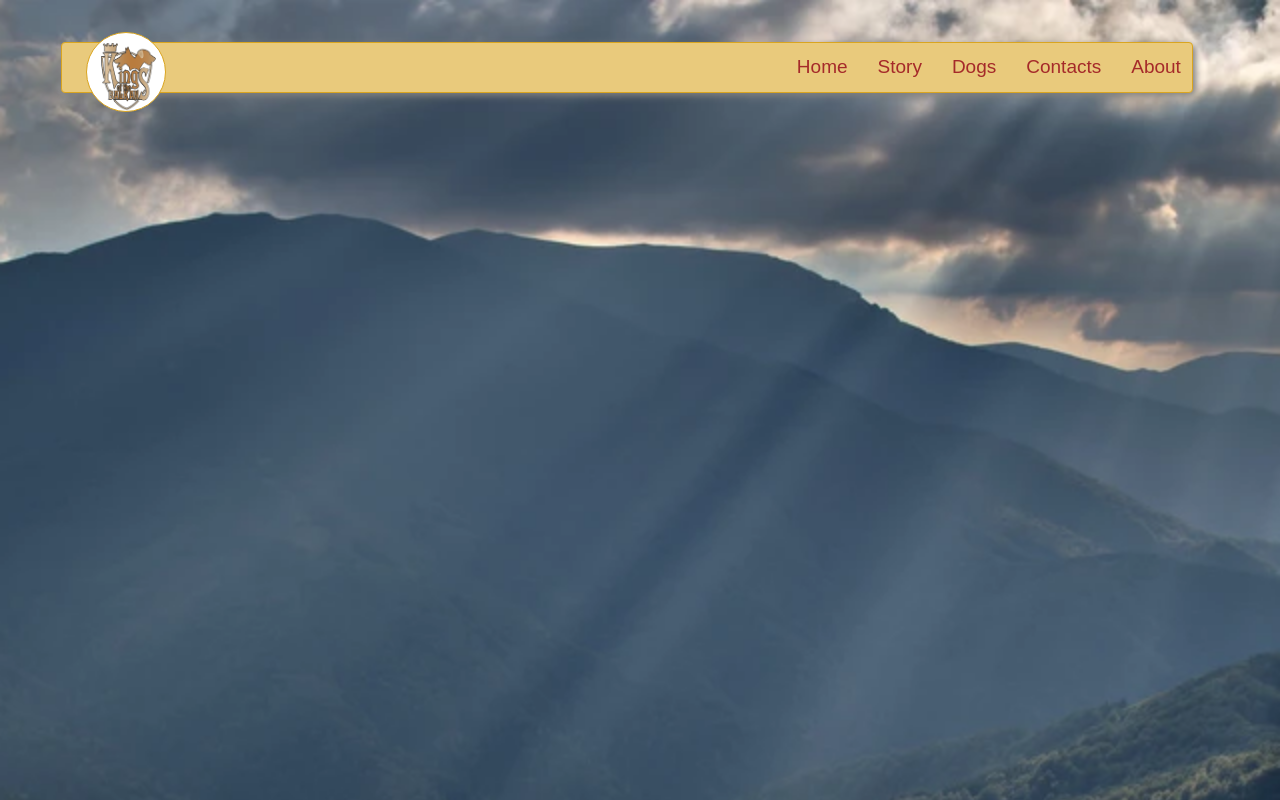
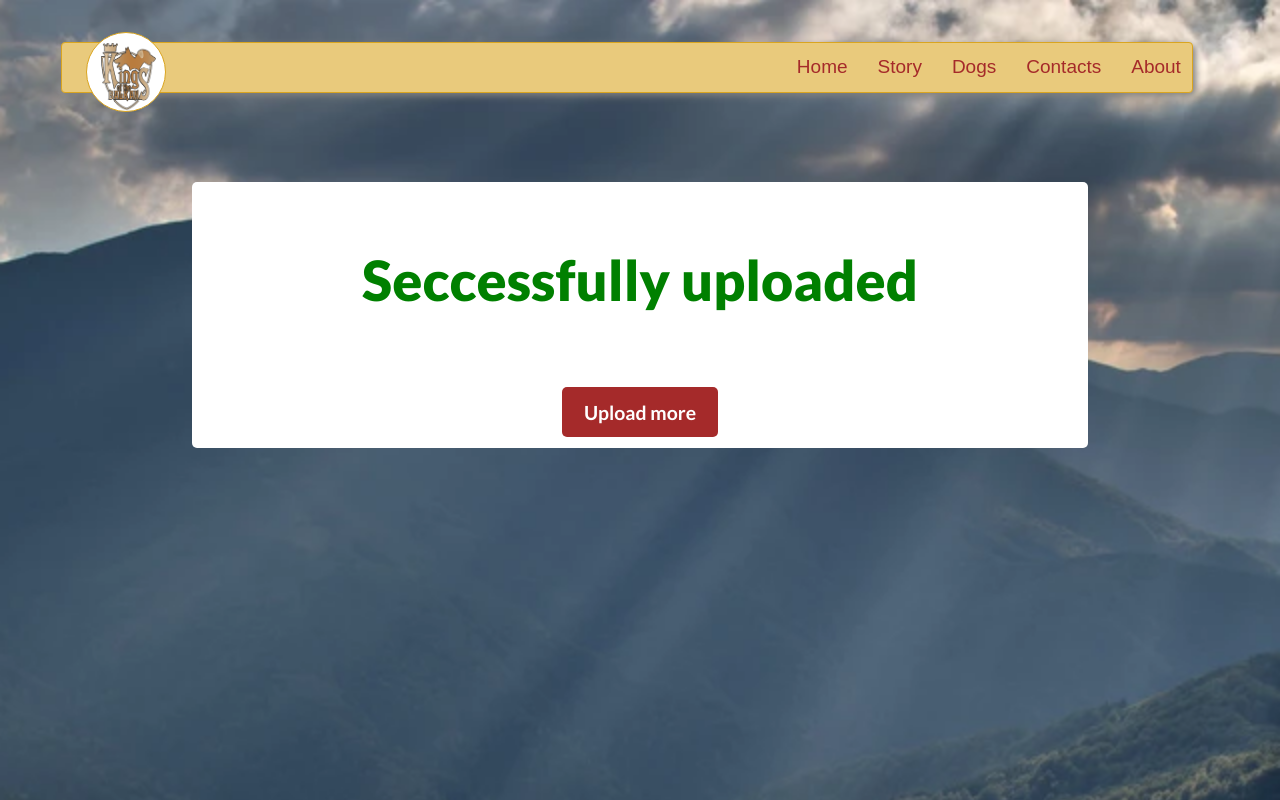
Before and after one commit to Vasil-Antonov1234/Kings-of-the-Balkans, a React (Vite) app in the folder client/: page /pictures/uploaded-success in a window 1280 px wide. Shown: the top 800 px of the page. Built offline with nearby package versions, Linux system fonts and the light colour scheme; a web font is replaced by a local one.

Commit message:
Add Success component to be shown after a picture is uploaded successfully

```diff
--- a/client/src/App.jsx
+++ b/client/src/App.jsx
@@ -9,6 +9,7 @@ import DogDetails from "./components/dogs/dog-details/DogDetails.jsx";
 import Details from "./components/details/Details.jsx";
 import UploadPicture from "./components/upload-picture/UploadPicture.jsx";
 import UploadPicture1 from "./components/upload-picture/UploadPicture1.jsx";
+import Success from "./components/upload-picture/Success.jsx";
 
 function App() {
 
@@ -26,6 +27,7 @@ function App() {
         <Route path="/dogs/:dogId/details" element={<Details />} />
         <Route path="/pictures/upload-picture" element={<UploadPicture1 />} />
         <Route path="/pictures/:dogId/upload-picture" element={<UploadPicture />} />
+        <Route path="/pictures/uploaded-success" element={<Success />} />
       </Routes>
 
       <Footer />
--- /dev/null
+++ b/client/src/components/upload-picture/Success.jsx
@@ -0,0 +1,18 @@
+import styles from "./UploadPicture.module.css";
+import { Link } from "react-router";
+
+export default function Success() {
+    return (
+        <section className={styles["main-ctr"]}>
+            <div className={styles["wrapper"]}>
+                <h1 className={styles["success"]}>Seccessfully uploaded</h1>
+
+                <Link to="/pictures/upload-picture">
+                    <div className={styles["submit-btn-ctr"]}>
+                        <span className={styles["submit-btn"]}>Upload more</span>
+                    </div>
+                </Link>
+            </div>
+        </section>
+    );
+}
--- a/client/src/components/upload-picture/UploadPicture.module.css
+++ b/client/src/components/upload-picture/UploadPicture.module.css
@@ -9,7 +9,6 @@
     background-color: white;
     padding: 1em;
     width: 70%;
-    /* min-width: 400px; */
     border-radius: 5px;
     display: flex;
     flex-direction: column;
@@ -66,7 +65,7 @@ h2 {
 .submit-btn-ctr {
     background-color: brown;
     padding: 1em 2em;
-    width: 10%;
+    width: fit-content;
     min-width: 100px;
     border-radius: 5px;
     text-align: center;
@@ -74,7 +73,7 @@ h2 {
 }
 
 .submit-btn-ctr:hover {
-    width: 14%;
+    padding: 1em 4em;
     background-color: rgb(165, 112, 42);
 }
 
@@ -104,6 +103,11 @@ h2 {
     width: 100%;
 }
 
+.success {
+    color: green;
+    text-align: center;
+}
+
 @media (max-width: 1000px) {
     .wrapper {
         width: 100%;
--- a/client/src/components/upload-picture/UploadPicture1.jsx
+++ b/client/src/components/upload-picture/UploadPicture1.jsx
@@ -1,6 +1,7 @@
 import useFetch from "../../hooks/useFetch.js";
 import useForm from "../../hooks/useForm.js";
-import styles from "./UploadPicture.module.css"
+import styles from "./UploadPicture.module.css";
+import { useNavigate } from "react-router";
 
 const initialValues = {
     pictureName: "",
@@ -8,6 +9,8 @@ const initialValues = {
 }
 
 export default function UploadPicture1() {
+
+    const navigate = useNavigate();
 
     const { formHandler, formInputRegister } = useForm(initialValues, managePictureInputHandler);
     const { request } = useFetch();
@@ -24,8 +27,10 @@ export default function UploadPicture1() {
 
         try {
             await request(`/pictures/upload`, "POST", values);
+
+            navigate("/pictures/uploaded-success");
         } catch (error) {
-            alert(error)
+            alert(error);
         }
 
     }
```
